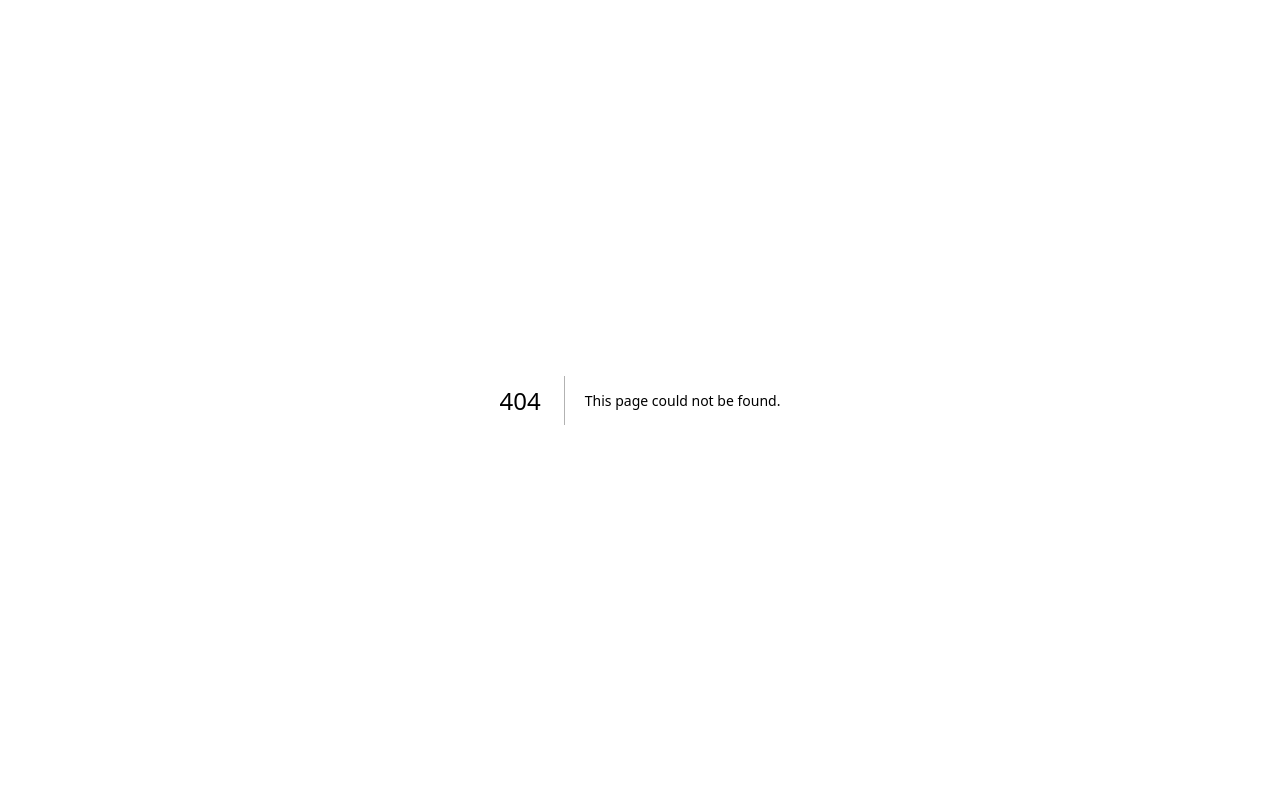
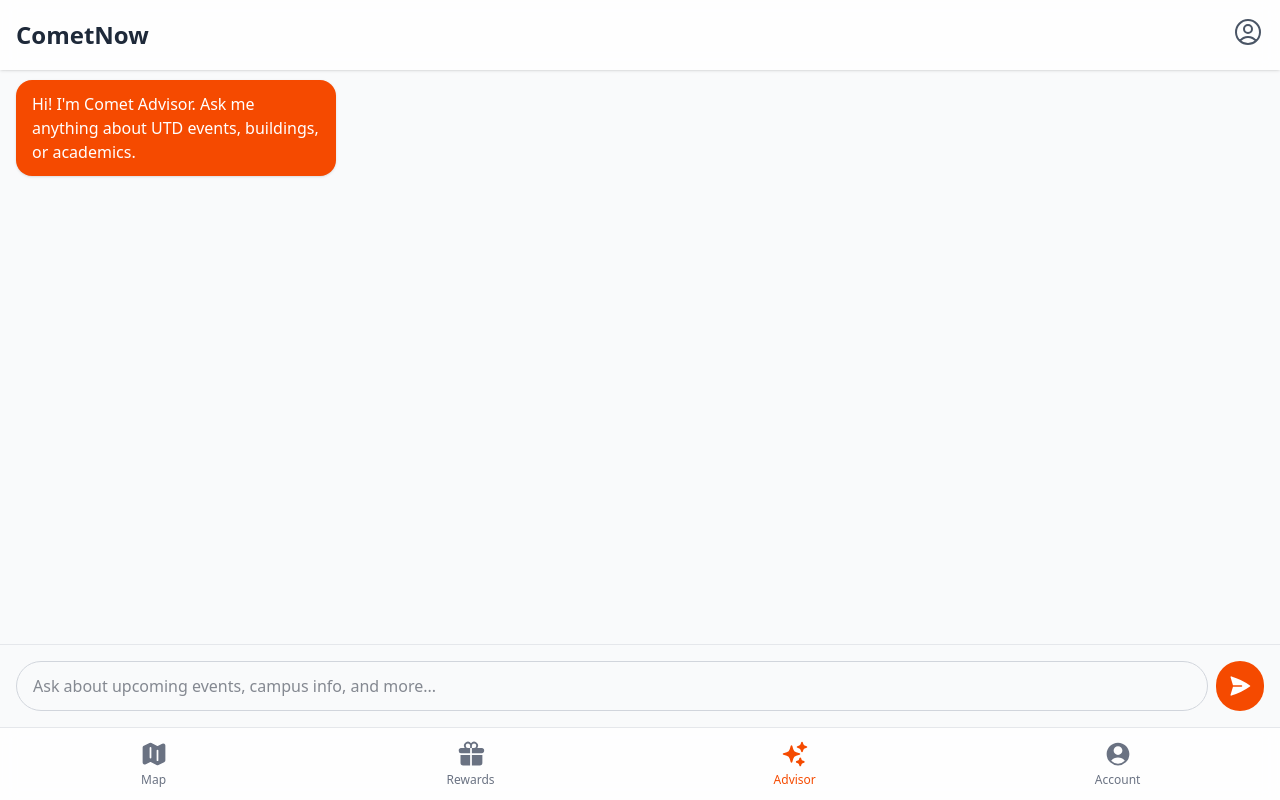
Before and after one commit to Pranav593/HackUTD-cometNow, a Next.js app: page /advisor in a window 1280 px wide. Before the commit this address had no page. Built offline with nearby package versions, Linux system fonts and the light colour scheme.

Commit message:
Add Advisor chat page and update BottomNav
Introduces a new /advisor page featuring a chat interface with a mock AI advisor and a fixed bottom navigation bar. Updates BottomNav to include an Advisor link with icon, ensuring consistent navigation across the app.

```diff
--- /dev/null
+++ b/app/advisor/page.tsx
@@ -0,0 +1,184 @@
+"use client";
+
+import { useState, useRef, useEffect } from "react";
+// Import all necessary modules, including Link and navigation hooks
+import Link from "next/link";
+import { usePathname } from "next/navigation";
+import TopBar from "@/app/components/TopBar";
+import {
+  PaperAirplaneIcon,
+  SparklesIcon,
+  MapIcon,
+  GiftIcon,
+  UserCircleIcon,
+} from "@heroicons/react/24/solid";
+
+interface Message {
+  sender: "user" | "ai";
+  text: string;
+}
+
+export default function AdvisorPage() {
+  const [input, setInput] = useState("");
+  const [messages, setMessages] = useState<Message[]>([
+    {
+      sender: "ai",
+      text: "Hi! I'm Comet Advisor. Ask me anything about UTD events, buildings, or academics.",
+    },
+  ]);
+
+  const messagesEndRef = useRef<null | HTMLDivElement>(null);
+  const pathname = usePathname();
+
+  const scrollToBottom = () => {
+    messagesEndRef.current?.scrollIntoView({ behavior: "smooth" });
+  };
+
+  useEffect(() => {
+    scrollToBottom();
+  }, [messages]);
+
+  const handleSubmit = (e: React.FormEvent) => {
+    e.preventDefault();
+    if (!input) return;
+
+    const currentInput = input;
+    const userMessage = { sender: "user", text: currentInput };
+    setMessages((prev) => [...prev, userMessage]);
+    setInput("");
+
+    // Mock AI response
+    setTimeout(() => {
+      const aiMessage = { sender: "ai", text: `I'm a mock response for: "${currentInput}"` };
+      setMessages((prev) => [...prev, aiMessage]);
+    }, 1000);
+  };
+
+  return (
+    // Main container: Full screen, flex column
+    <div className="flex h-full w-screen flex-col bg-gray-50">
+
+      {/* 1. Top Bar (Fixed) */}
+      <TopBar />
+
+      {/* 2. Scrollable Chat Area (pt-20 clears TopBar, pb-36 clears Input+Nav) */}
+      <main className="flex-1 overflow-y-auto p-4 pt-20 pb-36 space-y-4">
+        {messages.map((msg, index) => (
+          <div
+            key={index}
+            className={`flex ${msg.sender === "user" ? "justify-end" : "justify-start"}`}
+          >
+            <div
+              className={`max-w-xs rounded-2xl px-4 py-3 shadow-sm
+                ${
+                  msg.sender === "user"
+                    ? "bg-white text-gray-800 border border-gray-200"
+                    : "bg-orange-600 text-white"
+                }`}
+            >
+              {msg.text}
+            </div>
+          </div>
+        ))}
+        <div ref={messagesEndRef} />
+      </main>
+
+      {/* 3. Fixed Bottom UI Container */}
+      <div className="fixed bottom-0 left-0 right-0 z-10">
+
+        {/* Input Form (Fixed above the nav) */}
+        <form
+          onSubmit={handleSubmit}
+          className="flex gap-2 border-t border-gray-200 p-4"
+        >
+          <input
+            type="text"
+            value={input}
+            onChange={(e) => setInput(e.target.value)}
+            placeholder="Ask about upcoming events, campus info, and more..."
+            className="flex-1 rounded-full border border-gray-300 bg-gray-50 px-4 py-3 text-gray-900 focus:border-orange-500 focus:ring-orange-500"
+          />
+          <button
+            type="submit"
+            className="rounded-full bg-orange-600 p-3 text-white transition-colors hover:bg-orange-700"
+          >
+            <PaperAirplaneIcon className="h-6 w-6" />
+          </button>
+        </form>
+
+        {/* 4. Bottom Nav  */}
+        <div
+          className="flex justify-around border-t border-gray-200 bg-white/80 py-3 backdrop-blur-sm"
+          style={{
+            pointerEvents: "auto",
+            paddingBottom: "calc(0.75rem + env(safe-area-inset-bottom))",
+          }}
+        >
+          {/* Map Link */}
+          <Link href="/" className="flex flex-col items-center gap-1">
+            <MapIcon
+              className={`h-7 w-7 ${
+                pathname === "/" ? "text-orange-600" : "text-gray-500"
+              }`}
+            />
+            <span
+              className={`text-xs ${
+                pathname === "/" ? "text-orange-600" : "text-gray-500"
+              }`}
+            >
+              Map
+            </span>
+          </Link>
+
+          {/* Rewards Link */}
+          <Link href="/rewards" className="flex flex-col items-center gap-1">
+            <GiftIcon
+              className={`h-7 w-7 ${
+                pathname === "/rewards" ? "text-orange-600" : "text-gray-500"
+              }`}
+            />
+            <span
+              className={`text-xs ${
+                pathname === "/rewards" ? "text-orange-600" : "text-gray-500"
+              }`}
+            >
+              Rewards
+            </span>
+          </Link>
+
+          {/* AI Chat Link (Highlighted) */}
+          <Link href="/advisor" className="flex flex-col items-center gap-1">
+            <SparklesIcon
+              className={`h-7 w-7 ${
+                pathname === "/advisor" ? "text-orange-600" : "text-gray-500"
+              }`}
+            />
+            <span
+              className={`text-xs ${
+                pathname === "/advisor" ? "text-orange-600" : "text-gray-500"
+              }`}
+            >
+              Advisor
+            </span>
+          </Link>
+
+          {/* Account Link */}
+          <Link href="/account" className="flex flex-col items-center gap-1">
+            <UserCircleIcon
+              className={`h-7 w-7 ${
+                pathname === "/account" ? "text-orange-600" : "text-gray-500"
+              }`}
+            />
+            <span
+              className={`text-xs ${
+                pathname === "/account" ? "text-orange-600" : "text-gray-500"
+              }`}
+            >
+              Account
+            </span>
+          </Link>
+        </div>
+      </div>
+    </div>
+  );
+}
--- a/app/components/BottomNav.tsx
+++ b/app/components/BottomNav.tsx
@@ -1,12 +1,18 @@
-// app/components/BottomNav.tsx
 "use client";
 import {
   MapIcon,
   GiftIcon,
   UserCircleIcon,
+  SparklesIcon,
 } from "@heroicons/react/24/solid";
 import Link from "next/link";
 import { usePathname } from "next/navigation";
+
+// --- PROPS ARE NO LONGER NEEDED ---
+// interface BottomNavProps {
+//   onChatClick: () => void;
+//   isChatOpen: boolean;
+// }
 
 export default function BottomNav() {
   const pathname = usePathname();
@@ -14,8 +20,10 @@ export default function BottomNav() {
   return (
     <div
       className="absolute bottom-0 left-0 right-0 z-10 flex justify-around border-t border-gray-200 bg-white/80 py-3 backdrop-blur-sm"
-      // Add pointer-events-auto so it's clickable
-      style={{ pointerEvents: "auto" }}
+      style={{
+        pointerEvents: "auto",
+        paddingBottom: "calc(0.75rem + env(safe-area-inset-bottom))",
+      }}
     >
       {/* --- Map Link --- */}
       <Link href="/" className="flex flex-col items-center gap-1">
@@ -49,6 +57,22 @@ export default function BottomNav() {
         </span>
       </Link>
 
+      {/* --- 3. UPDATED: AI Chat Link --- */}
+      <Link href="/advisor" className="flex flex-col items-center gap-1">
+        <SparklesIcon
+          className={`h-7 w-7 ${
+            pathname === "/advisor" ? "text-orange-600" : "text-gray-500"
+          }`}
+        />
+        <span
+          className={`text-xs ${
+            pathname === "/advisor" ? "text-orange-600" : "text-gray-500"
+          }`}
+        >
+          Advisor
+        </span>
+      </Link>
+
       {/* --- Account Link --- */}
       <Link href="/account" className="flex flex-col items-center gap-1">
         <UserCircleIcon
```
